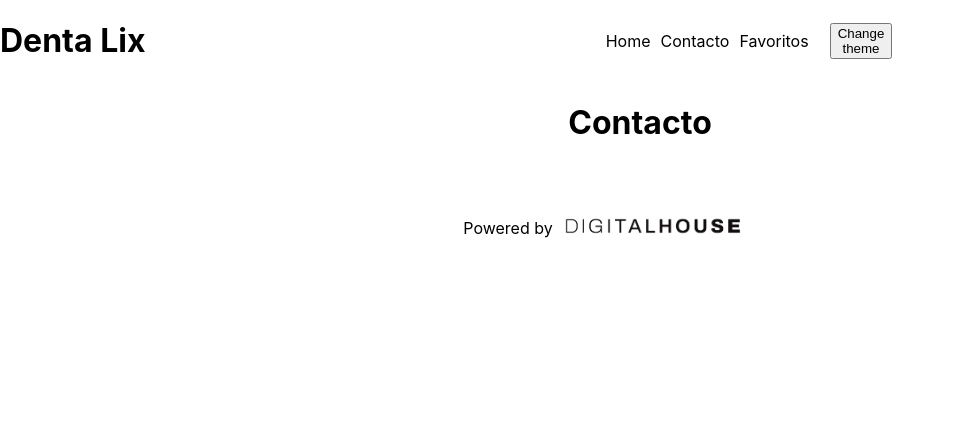
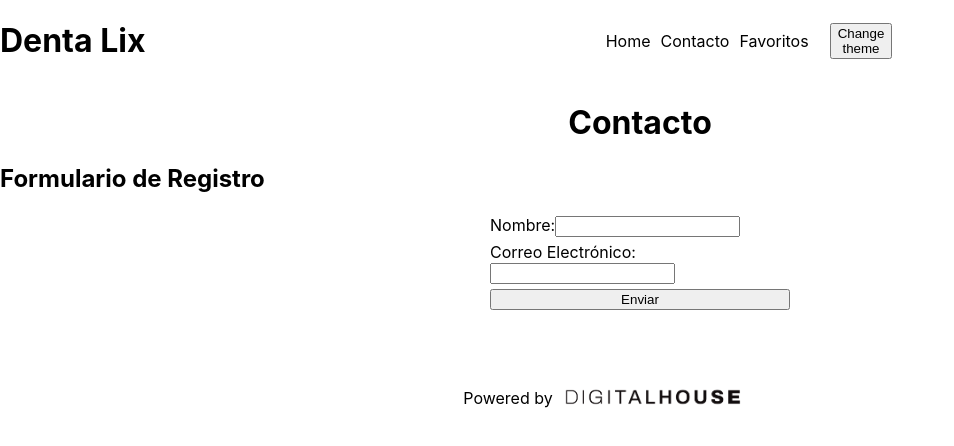
Before and after one commit to Legc15/EvaluacionFinalFront3, a React (Vite) app: page /contacto in a window 1280 px wide. Shown: the top 446 px of the page, without its empty margins (0-954 px from the left). Built offline with nearby package versions, Linux system fonts and the light colour scheme.

Commit message:
Se incorpora form

```diff
--- a/src/Components/Form.jsx
+++ b/src/Components/Form.jsx
@@ -1,19 +1,68 @@
-import React from "react";
+import React, { useState } from "react";
 
 const Form = () => {
     //Aqui deberan implementar el form completo con sus validaciones
 
+    const [formData, setFormData] = useState({
+        nombre: '',
+        email: '',
+    });
+
+    const [mensaje, setMensaje] = useState('');
+
+    const handleInputChange = (e) => {
+        const { name, value } = e.target;
+        setFormData({
+            ...formData,
+            [name]: value,
+        });
+    };
+
+    const handleSubmit = (e) => {
+        e.preventDefault();
+
+        const validar = () => {
+            if (formData.nombre.length < 5 || !formData.email.includes('@')) {
+                return '<h3>Por favor verifique su información nuevamente<h3/>';
+            }
+
+            return `Gracias ${formData.nombre}, te contactaremos cuanto antes vía email.`;
+        };
+
+        const mensajeValidacion = validar();
+        setMensaje(mensajeValidacion);
+    };
+
     return (
         <div>
-            <form>
-
-
-
-
-
+            <h2>Formulario de Registro</h2>
+            <form onSubmit={handleSubmit}>
+                <div>
+                    <label htmlFor="nombre">Nombre:</label>
+                    <input
+                        type="text"
+                        id="nombre"
+                        name="nombre"
+                        value={formData.nombre}
+                        onChange={handleInputChange}
+                    />
+                </div>
+                <div>
+                    <label htmlFor="email">Correo Electrónico:</label>
+                    <input
+                        type="email"
+                        id="email"
+                        name="email"
+                        value={formData.email}
+                        onChange={handleInputChange}
+                    />
+                </div>
+                {mensaje && <p className={mensaje.includes('Gracias') ? 'exito' : 'error'}>{mensaje}</p>}
+                <button type="submit">Enviar</button>
             </form>
         </div>
     );
-};
+}
+
 
 export default Form;
--- a/src/pages/Contacto.jsx
+++ b/src/pages/Contacto.jsx
@@ -1,9 +1,11 @@
 import React from 'react'
+import Form from '../Components/Form'
 
 function Contacto(){
     return (
-        <div>
+        <div className='contacto'>
             <h1>Contacto</h1>
+            <Form/>
         </div>
     )
 }
```
